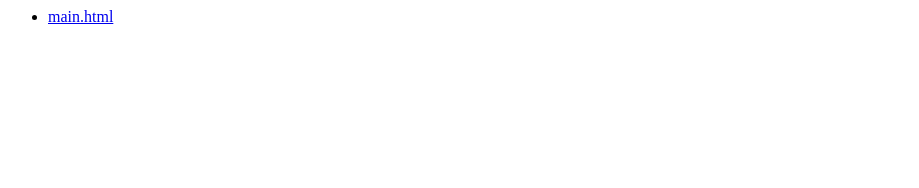
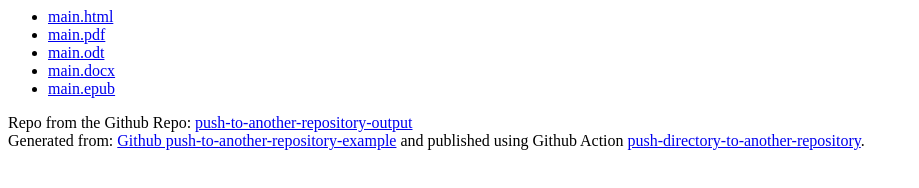
Before and after one commit to cpina/push-to-another-repository-example, a plain HTML site: page index.html in a window 1280 px wide. Shown: the whole page, without its empty margins (0-919 px from the left). Drawn offline with Linux system fonts and the light colour scheme.

Commit message:
Updates information

```diff
--- a/index.html
+++ b/index.html
@@ -6,6 +6,12 @@
 <body>
 <ul>
     <li><a href="main.html">main.html</a>
+    <li><a href="main.pdf">main.pdf</a>
+    <li><a href="main.odt">main.odt</a>
+    <li><a href="main.docx">main.docx</a>
+    <li><a href="main.epub">main.epub</a>
 </ul>
+Repo from the Github Repo: <a href="https://github.com/cpina/push-to-another-repository-output">push-to-another-repository-output</a><br>
+Generated from: <a href="https://github.com/cpina/push-to-another-repository-example">Github push-to-another-repository-example</a> and published using Github Action <a href="https://github.com/marketplace/actions/push-directory-to-another-repository">push-directory-to-another-repository</a>.
 </body>
 </html>
```
